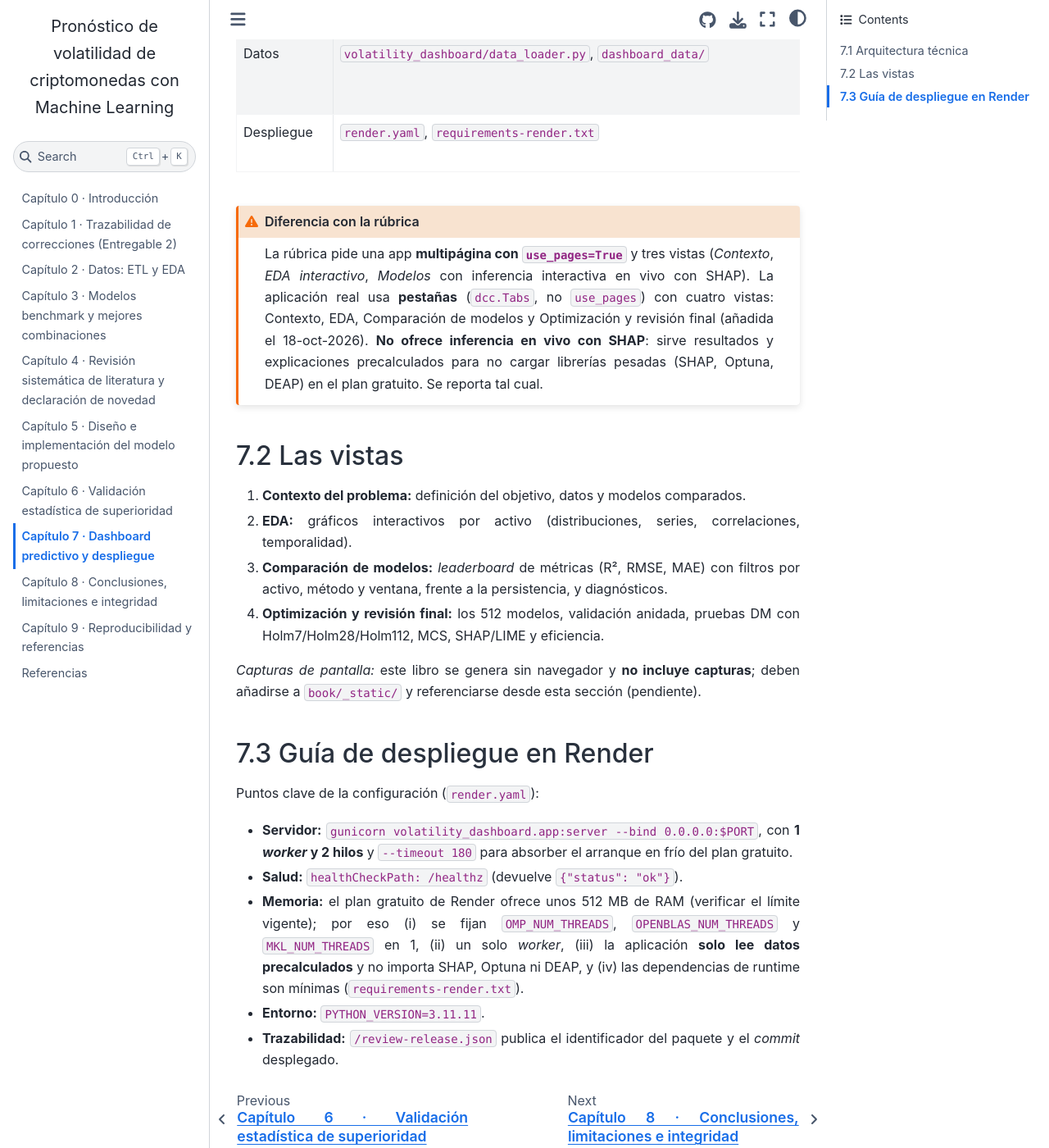
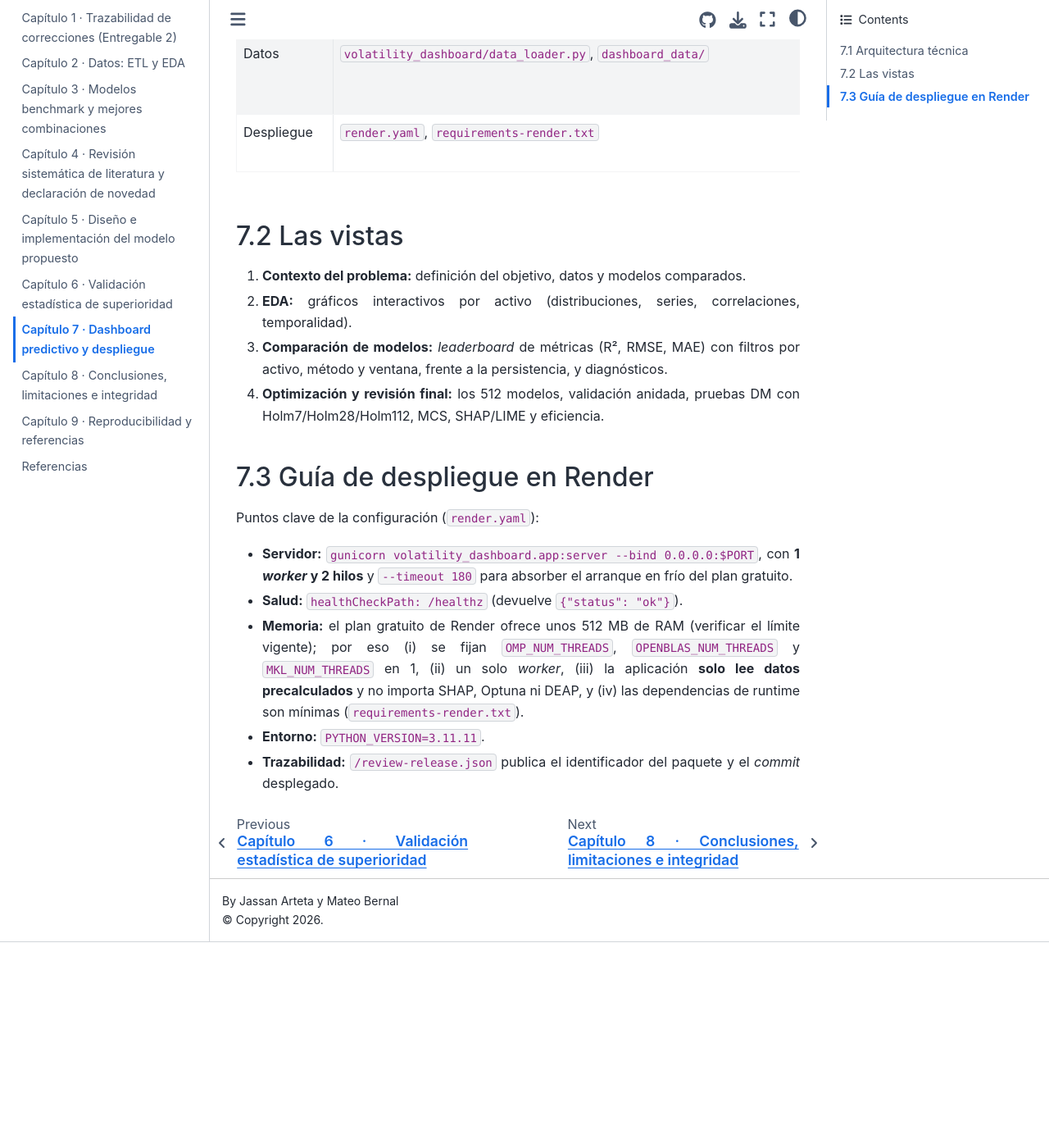
Before and after one commit to Bernal023/MachineLearning_202630, a Jupyter Book: the page built from book/cap07_dashboard_despliegue.md, in a window 1280 px wide and 1400 px high, scrolled down 578 px. Shown: the whole window at 82% size. Built offline with Jupyter Book 1.0.4 settings and Sphinx 7.4.7 and the Sphinx Book theme 1.1.4, drawn with Linux system fonts in a browser that asks for light colours; after the commit the page ends 1727 px from its top, so only the background shows below that.

Commit message:
Update cap07_dashboard_despliegue.md

````diff
--- a/book/cap07_dashboard_despliegue.md
+++ b/book/cap07_dashboard_despliegue.md
@@ -18,24 +18,12 @@ El dashboard público está en <https://machinelearning-202630.onrender.com/> (D
 | Datos | `volatility_dashboard/data_loader.py`, `dashboard_data/` | Lee solo artefactos precalculados (no entrena) |
 | Despliegue | `render.yaml`, `requirements-render.txt` | Servicio web gratuito en Render |
 
-```{admonition} Diferencia con la rúbrica
-:class: warning
-La rúbrica pide una app **multipágina con `use_pages=True`** y tres vistas (*Contexto*, *EDA interactivo*, *Modelos* con inferencia
-interactiva en vivo con SHAP). La aplicación real usa **pestañas** (`dcc.Tabs`, no `use_pages`) con cuatro vistas: Contexto, EDA,
-Comparación de modelos y Optimización y revisión final (añadida el 18-oct-2026). **No ofrece inferencia en vivo con SHAP**: sirve
-resultados y explicaciones precalculados para no cargar librerías pesadas (SHAP, Optuna, DEAP) en el plan gratuito. Se
-reporta tal cual.
-```
-
 ## 7.2 Las vistas
 
 1. **Contexto del problema:** definición del objetivo, datos y modelos comparados.
 2. **EDA:** gráficos interactivos por activo (distribuciones, series, correlaciones, temporalidad).
 3. **Comparación de modelos:** *leaderboard* de métricas (R², RMSE, MAE) con filtros por activo, método y ventana, frente a la persistencia, y diagnósticos.
 4. **Optimización y revisión final:** los 512 modelos, validación anidada, pruebas DM con Holm7/Holm28/Holm112, MCS, SHAP/LIME y eficiencia.
-
-*Capturas de pantalla:* este libro se genera sin navegador y **no incluye capturas**; deben añadirse a `book/_static/` y
-referenciarse desde esta sección (pendiente).
 
 ## 7.3 Guía de despliegue en Render
 
````
